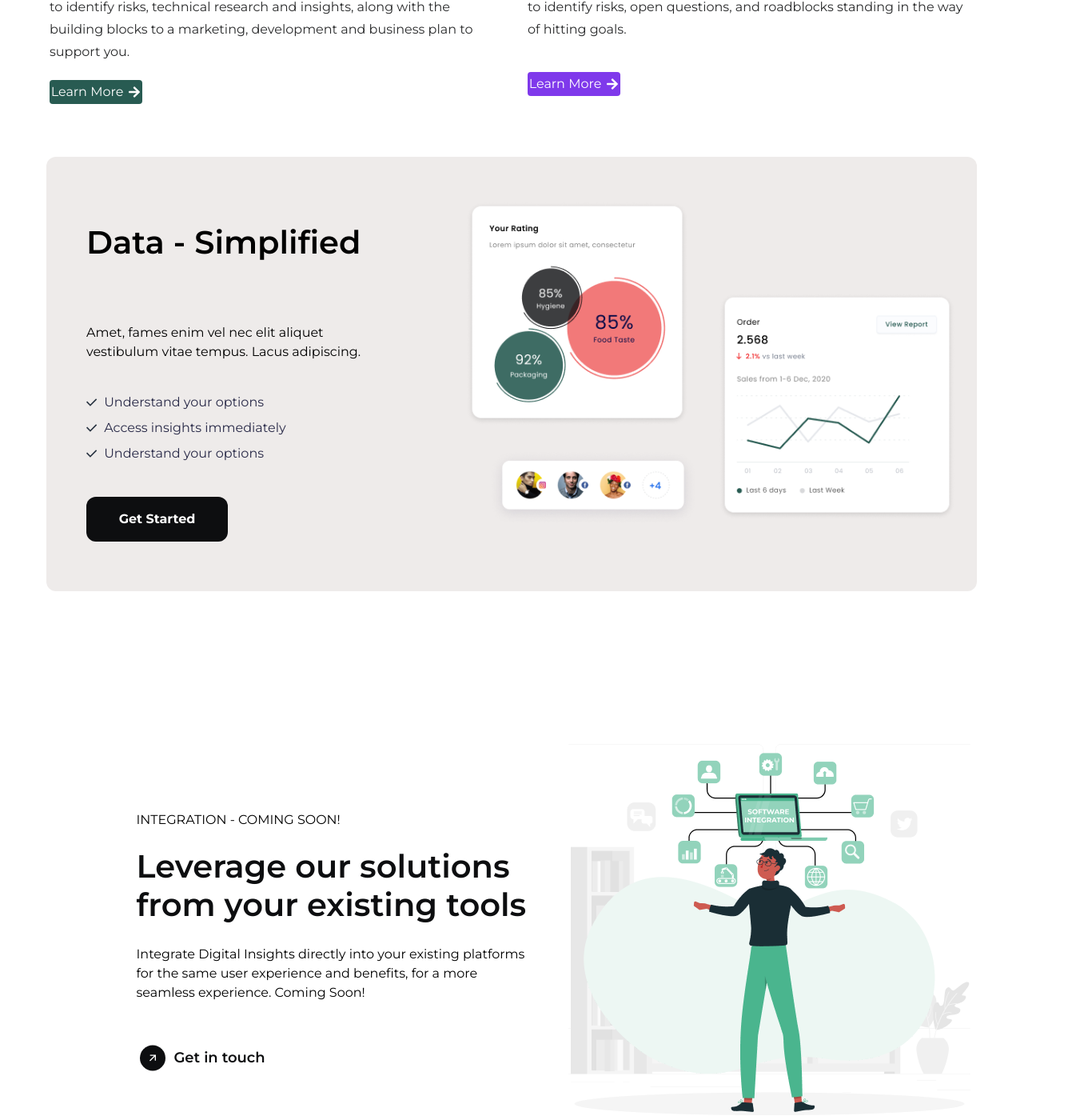
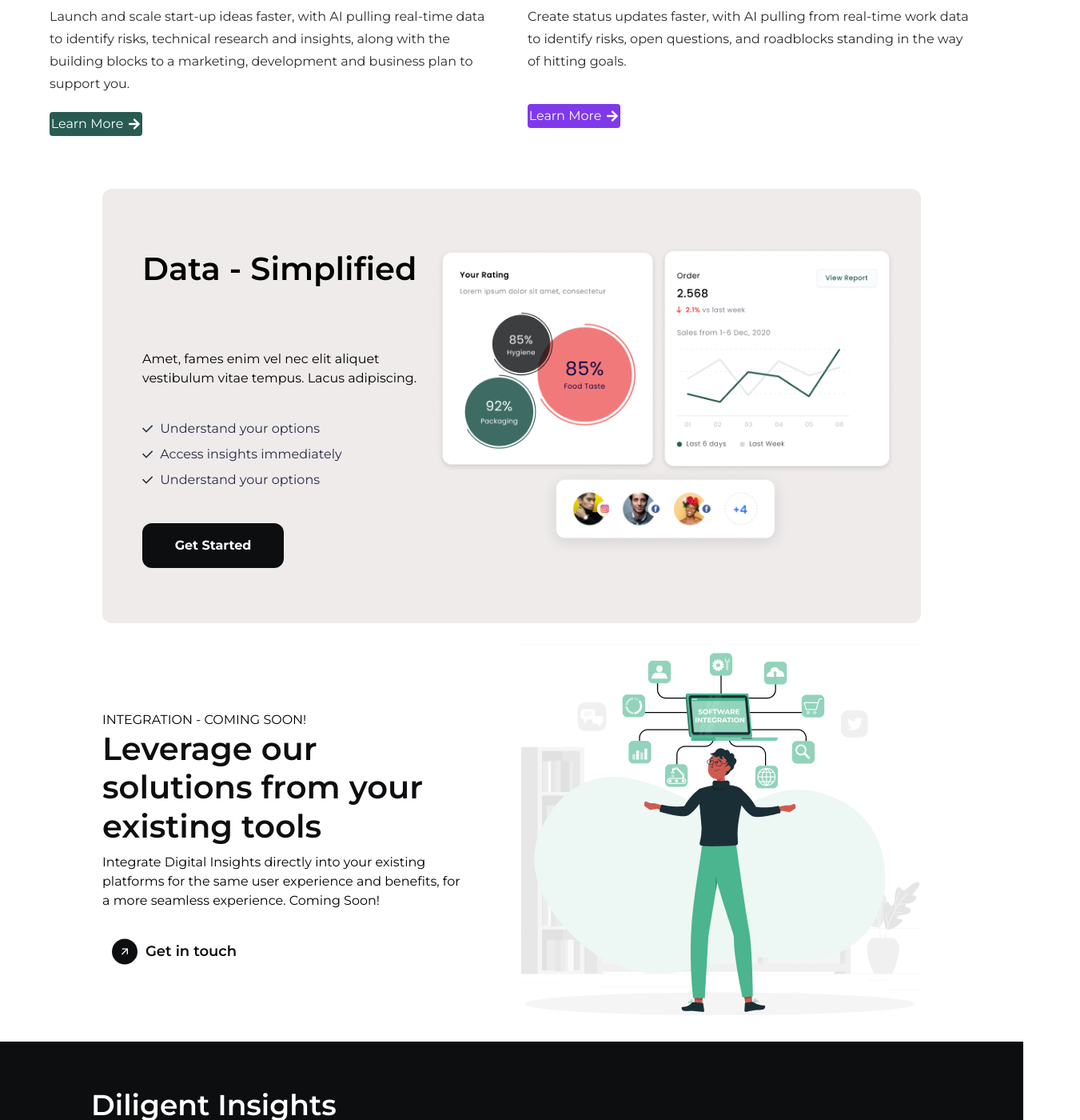
Before and after one commit to Yashgupta9330/task, a Next.js app: page / in a window 1280 px wide. Shown: the part 1387-2787 px from the top of the page at 80% size, 1351 px wide, since content can reach past the window. Built offline with nearby package versions, Linux system fonts and the light colour scheme.

Commit message:
lg and xl responsive

```diff
--- a/src/app/page.tsx
+++ b/src/app/page.tsx
@@ -16,10 +16,14 @@ export default function Home() {
       <div className="w-full h-full mt-[75px]">
         <Datasimplified />
       </div>
-      <div className="w-fit h-fit absolute top-[2311px] left-[137px] ">
+
+
+        {/* <Last /> */}
+
+      <div className="w-full h-fit flex justify-center items-center mt-[20px] ">
         <Last />
       </div>
-      <div className=" w-full absolute top-[2914px] ">
+      <div className=" w-full  ">
       <Footer/>
       </div>
     </div>
--- a/src/component/Datasimplified.tsx
+++ b/src/component/Datasimplified.tsx
@@ -8,13 +8,13 @@ import img3 from '@/assets/image 10.png'
 function Datasimplified() {
     return (
         <div className='w-full h-[543px] flex justify-center items-center '>
-            <div className='w-[1164px] h-[543px] rounded-[12px] bg-[#EEEBEA] flex items-center p-[50px] relative '>
-                <div className=' w-[438px] h-[389px]  '>
-                    <div className=' w-[438px] h-[178px] flex flex-col items-start justify-between'>
+            <div className='lg:w-[90%] xl:w-[80%] h-[543px] rounded-[12px] bg-[#EEEBEA] flex items-center p-[50px] relative '>
+                <div className=' lg:w-[70%] xl:w-[50%]   '>
+                    <div className=' w-[100%] h-[178px]  flex flex-col items-start justify-between'>
                         <h1 className='text-[40px] font-[600]'>
                             Data - Simplified
                         </h1>
-                        <p className=' w-[384px] h-[47px] '>
+                        <p className=' w-[100%] h-[47px] '>
                             Amet, fames enim vel nec elit aliquet vestibulum vitae tempus. Lacus adipiscing.
                         </p>
                     </div>
@@ -57,8 +57,33 @@ function Datasimplified() {
                         Get Started
                     </button>
                 </div>
-                <div className='w-[726px] h-full'>
-                    <Image
+                <div className='w-[70%] h-full flex flex-col justify-center items-center'>
+                    <div className='w-[90%] h-[60%] flex justify-center items-center '>
+                        <Image
+                            src={img1}
+                            width={278}
+                            height={280}
+                            alt=''
+                            className=''
+                        />
+                        <Image
+                            src={img2}
+                            width={296}
+                            height={283}
+                            alt=''
+                            className=''
+                        />
+                    </div>
+                    <div className='w-[80%] flex items-center justify-center '>
+                        <Image
+                            src={img3}
+                            width={314.4}
+                            height={84.46}
+                            alt=''
+                            className=''
+                        />
+                    </div>
+                    {/* <Image
                         src={img1}
                         width={278}
                         height={280}
@@ -78,7 +103,7 @@ function Datasimplified() {
                         height={70.39}
                         alt=''
                         className='absolute top-[366px] left-[553px] '
-                    />
+                    /> */}
 
                 </div>
 
--- a/src/component/Last.tsx
+++ b/src/component/Last.tsx
@@ -5,33 +5,34 @@ import img1 from '@/assets/Frame.svg'
 
 function Last() {
     return (
-        <div className=' w-[1110px] h-[503px] flex justify-center items-center gap-[20px]  '>
-            <div className='h-[326px] flex flex-col justify-between items-start'>
-                <div className='w-[520px] h-[250px] flex flex-col justify-between items-start '>
-                    <div className='w-full flex flex-col justify-between items-start h-[144px] '>
+        <div className=' lg:w-[80%] xl:w-[80%] lg:h-[600px] xl:h-[503px] flex justify-around items-center gap-[20px]  '>
+            <div className=' w-[50%] lg:h-[350px] xl:h-[326px] flex flex-col justify-between items-start'>
+                <div className='w-[40%px] lg:h-full xl:h-[80%] flex flex-col justify-between items-start '>
+                    <div className=' lg:w-full xl:w-[90%] flex flex-col justify-between items-start h-[144px] '>
                         <span className='uppercase font-[400] text-[16px]  '>
                             Integration - Coming Soon!
                         </span>
-                    <h1 className=' w-full h-[98px] font-[600] text-[40px] leading-[48.76px] text-[#0D0E10]  '>
+                        <h1 className='  font-[600] lg:text-[36px] xl:text-[40px] leading-[48.76px] text-[#0D0E10]  '>
                             Leverage our solutions from your existing tools
                         </h1>
-
+                        {/* lg:w-[100%] xl:w-full h-[98px] */}
                     </div>
-                    <p className=' w-[495px] h-[82px] font-[400] text-[16px] leading-[24px] '>
+                    <p className=' w-[90%] xl:h-[82px] font-[400] text-[16px] leading-[24px] '>
                         Integrate Digital Insights directly into your existing platforms for the same user experience and benefits, for a more seamless experience. Coming Soon!
                     </p>
                 </div>
-                <div className=' w-[166px] h-[32px] flex justify-center items-center'>
+                <button className=' w-[180px] lg:h-[38px] xl:h-[32px] flex justify-center items-center hover:border hover:border-[#29292928] rounded-xl py-6 '>
                     <Image
                         src={img1}
                         width={32}
                         height={32}
                         alt=''
+                        className=''
                     />
                     <span className=' font-[600] text-[18px] text-[#0D0E10] ml-[10px] '>Get in touch</span>
+                </button>
             </div>
-            </div>
-            <div className='h-full'>
+
             <Image
                 src={img2}
                 width={503}
@@ -39,7 +40,6 @@ function Last() {
                 alt=''
             />
         </div>
-        </div>
     )
 }
 
--- a/src/component/top.tsx
+++ b/src/component/top.tsx
@@ -7,11 +7,11 @@ import tickimg from '@/assets/Check icon.svg'
 
 const Top = () => {
   return (
-    <div className='bg-[#285B52] text-white w-full h-[760px] flex gap-[56px] items-center justify-around '>
-      <div className='w-1/2 h-[530px] top-[200px] left-[111px] absolute flex-col items-start justify-normal px-[120px] '>
-        <div className='flex-col  w-[650px] '>
+    <div className='bg-[#285B52] text-white w-full h-screen flex gap-[56px] items-center justify-around '>
+      <div className='w-1/2 h-[530px] flex-col items-start justify-normal px-[20px] '>
+        <div className='flex-col  w-[100%] '>
           <h1 className=' font-[600] text-[56px] leading-[68.26px] mb-[28px] '>Business with Intelligent Solutions</h1>
-          <p className=' font-[400] text-[18px] leading-[26px] w-[547px] '>Amet, fames enim vel nec elit aliquet vestibulum vitae tempus. Lacus adipiscing vitae, aliquet lorem. Praesent nulla consequat mauris
+          <p className=' font-[400] text-[18px] leading-[26px] w-[100%] '>Amet, fames enim vel nec elit aliquet vestibulum vitae tempus. Lacus adipiscing vitae, aliquet lorem. Praesent nulla consequat mauris
         </p></div>
           <div className=' w-[392px] flex items-center  gap-[10px] z-[9999] mt-[50px] '>
             <button className='bg-white hover:bg-slate-200 w-[180px] mr-[10px] h-[56px] rounded-[12px] px-[24px] py-[14px] text-black font-bold '>
@@ -57,7 +57,7 @@ const Top = () => {
             </div>
           </div>
       </div>
-      <div className=' h-[457.52px] absolute left-[840px] top-[200px] '>
+      <div className=' h-[457.52px] '>
           <div className='flex'>
             <Image
             src={img1}
```
Lines whose indentation alone changed are shown as unchanged.
